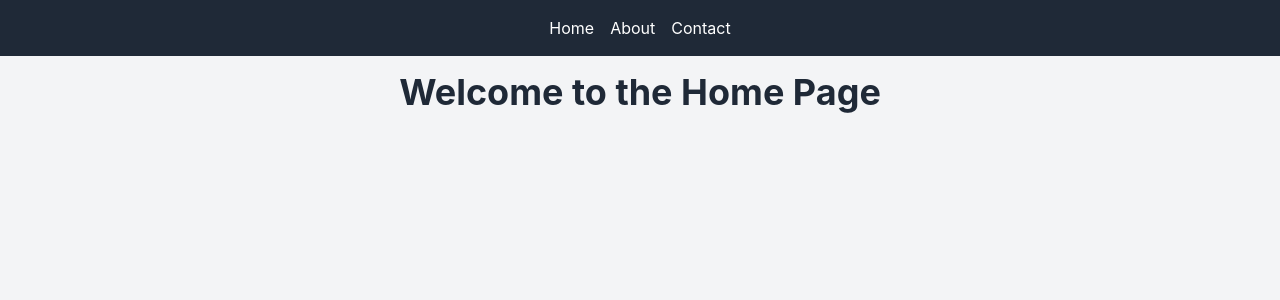
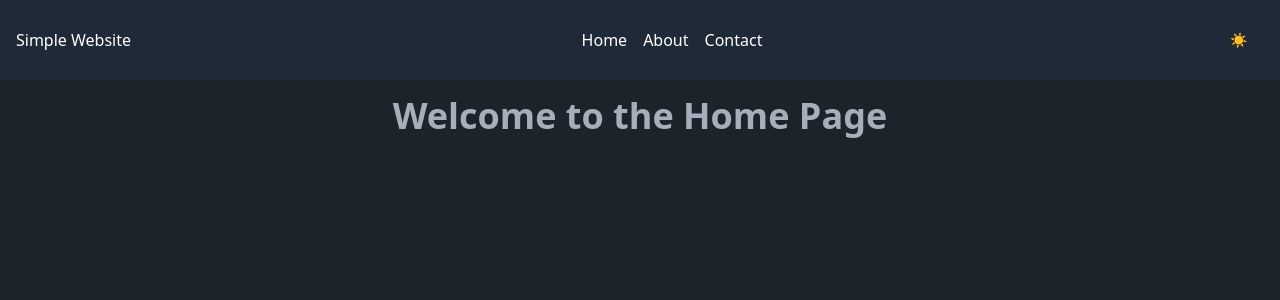
Before and after one commit to cbz77/simple_website, a React (Create React App) app: page / in a window 1280 px wide. Shown: the top 300 px of the page. Built offline with nearby package versions, Linux system fonts and the light colour scheme.

Commit message:
darkmode / light mode

```diff
--- a/public/index.html
+++ b/public/index.html
@@ -7,7 +7,7 @@
     <meta name="theme-color" content="#000000" />
     <meta
       name="description"
-      content="Web site created using create-react-app"
+      content="Simple website"
     />
     <link rel="apple-touch-icon" href="%PUBLIC_URL%/logo192.png" />
     <!--
--- a/src/App.tsx
+++ b/src/App.tsx
@@ -8,7 +8,7 @@ import Navbar from './components/Navbar';
 const App: React.FC = () => {
   return (
     <Router>
-      <div className="min-h-screen bg-gray-100">
+      <div className="min-h-screen">
         <Navbar />
         <div className="container mx-auto p-4">
           <Routes>
--- a/src/components/Navbar.tsx
+++ b/src/components/Navbar.tsx
@@ -1,9 +1,27 @@
 import React from 'react';
 import { Link } from 'react-router-dom';
+import { useState, useEffect } from 'react';
 
 const Navbar: React.FC = () => {
+
+  const [theme, setTheme] = useState('dark');
+
+  useEffect(() => {
+
+    document.documentElement.setAttribute('data-theme', theme);
+    localStorage.setItem('theme', theme);
+
+  }, [theme]);
+
+  const toggleTheme = () => {
+    setTheme(theme === 'light' ? 'dark' : 'light');
+  };
+
   return (
-    <nav className="bg-gray-800 p-4">
+    <nav className="bg-gray-800 p-4 flex justify-between items-center">
+
+      <div className='text-white'>Simple Website</div>
+
       <ul className="flex justify-center space-x-4">
         <li>
           <Link to="/" className="text-white hover:text-gray-300">Home</Link>
@@ -15,6 +33,11 @@ const Navbar: React.FC = () => {
           <Link to="/contact" className="text-white hover:text-gray-300">Contact</Link>
         </li>
       </ul>
+
+      <button className='btn btn-ghost text-white' onClick={toggleTheme}>
+        {theme === 'light' ? '🌙' : '☀️'}
+      </button>
+
     </nav>
   );
 };
--- a/src/index.css
+++ b/src/index.css
@@ -2,16 +2,7 @@
 @tailwind components;
 @tailwind utilities;
 
-body {
-  margin: 0;
-  font-family: -apple-system, BlinkMacSystemFont, 'Segoe UI', 'Roboto', 'Oxygen',
-    'Ubuntu', 'Cantarell', 'Fira Sans', 'Droid Sans', 'Helvetica Neue',
-    sans-serif;
-  -webkit-font-smoothing: antialiased;
-  -moz-osx-font-smoothing: grayscale;
+
+html[data-theme=dark] body{
+  background-color: #1D232A !important;
 }
-
-code {
-  font-family: source-code-pro, Menlo, Monaco, Consolas, 'Courier New',
-    monospace;
-}
--- a/tailwind.config.js
+++ b/tailwind.config.js
@@ -9,4 +9,7 @@ module.exports = {
   plugins: [
     require('daisyui'),
   ],
+  daisyui: {
+    themes: ["light", "dark"],
+  },
 }
```
